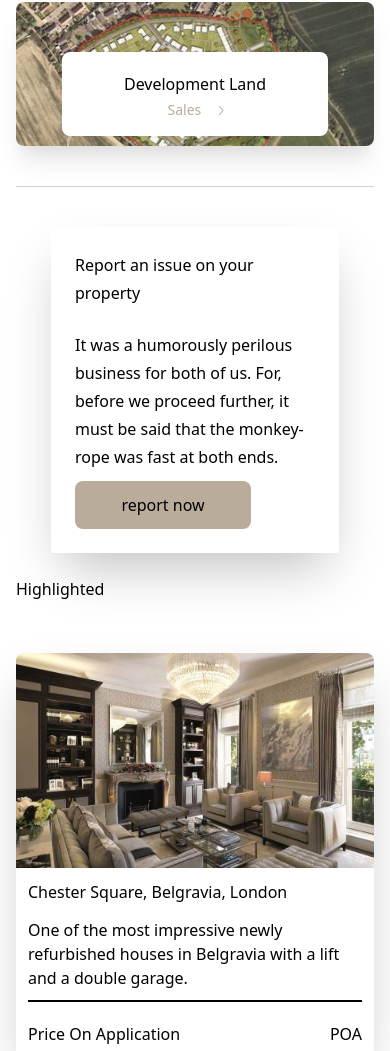
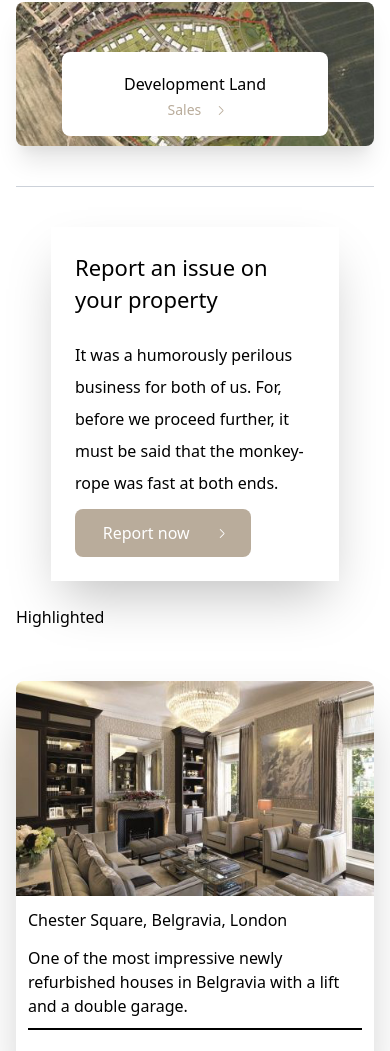
Before and after one commit to ZimboneVincenzo/Strutt-Parker, a website built with Vite: page index.html in a window 390 px wide. Shown: the part 1086-2137 px from the top of the page. Built offline with nearby package versions, Linux system fonts and the light colour scheme.

Commit message:
fix(section report): flex, padding, responsive

```diff
--- a/index.html
+++ b/index.html
@@ -385,21 +385,29 @@
 
         <hr class="mt-10 text-mapbkg">
 
-        <div class="flex flex-col xl:flex-row items-center">
-          <div class="flex flex-col xl:flex-row w-72 sm:w-full p-6 shadow-2xl mt-10">
-            <div class="flex flex-col xl:flex-row">
-              <h2 class="mb-6 text-xl leading-7 text-left">
+        <div class="flex flex-col xl:flex-row items-center ">
+          <div class="flex flex-col xl:flex-row xl:items-center xl:pt-8 w-72 sm:w-full p-6 shadow-2xl mt-10">
+            <div class="flex flex-col xl:flex-row xl:w-1/5">
+              <h2 class="mb-6 text-reports leading-8 text-left xl:pt-2">
                 Report an issue on your property
               </h2>
-              <p class="mb-2.5 text-base leading-7 text-left">
+            </div>
+            <div class="flex flex-col xl:flex-row xl:items-center xl:border-r xl:border-borderInput xl:w-3/5">
+              <p class="mb-2.5 text-reportsSmall leading-8 text-left xl:pl-reportText xl:pr-reportText">
                 It was a humorously perilous business for both of us. For, before
                 we proceed further, it must be said that the monkey-rope was fast
                 at both ends.
               </p>
             </div>
-            <div class="flex justify-center w-44 h-12 rounded-lg bg-card-element">
-              <label for="" class="self-center">report now</label>
-              <span></span>
+            <div class="flex xl:justify-end xl:items-center xl:w-1/5">
+              <div class=" flex justify-evenly items-center w-44 h-12 rounded-lg bg-card-element">
+                <label for="" class="self-center leading-3 text-btnReport text-baseText">Report now</label>
+                <div class="relative w-1.5 h-2.5 flex items-center justify-center">
+                  <hr class="absolute w-1.5 h-arrow  flex-shrink text-baseText transform rotate-45">
+                  <hr class="absolute w-1.5 h-arrow flex-shrink text-baseText transform rotate-135">
+              </div>
+              </div>
+
             </div>
           </div>
         </div>
--- a/tailwind.config.js
+++ b/tailwind.config.js
@@ -36,6 +36,10 @@ module.exports = {
         'm45':'-45deg',
         '45':'45deg'
       },
+      padding: {
+        'reportText':'2.875rem'
+      },
+
       width: {
         'input2/3':'60%',
         'input1/3':'20%',
@@ -56,7 +60,10 @@ module.exports = {
       fontSize: {
         'nav':'15px',
         'h1SizeMobile':'32px',
-        'h1SizeDesk':'44px'
+        'h1SizeDesk':'44px',
+        'reports':'1.375rem',
+        'reportsSmall':'1rem',
+        'btnReport':'0.87',
       },
       lineHeight: {
         'h1LineMobile': '38px',
```
